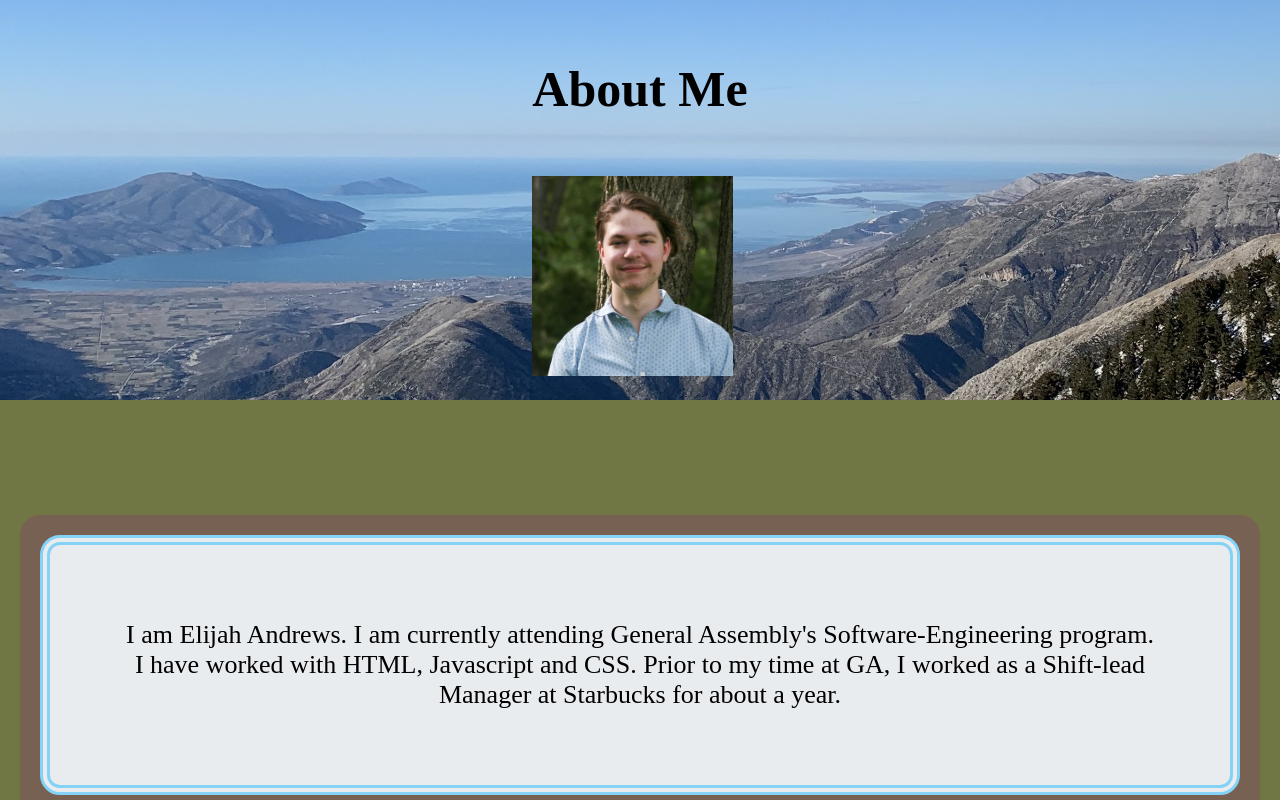
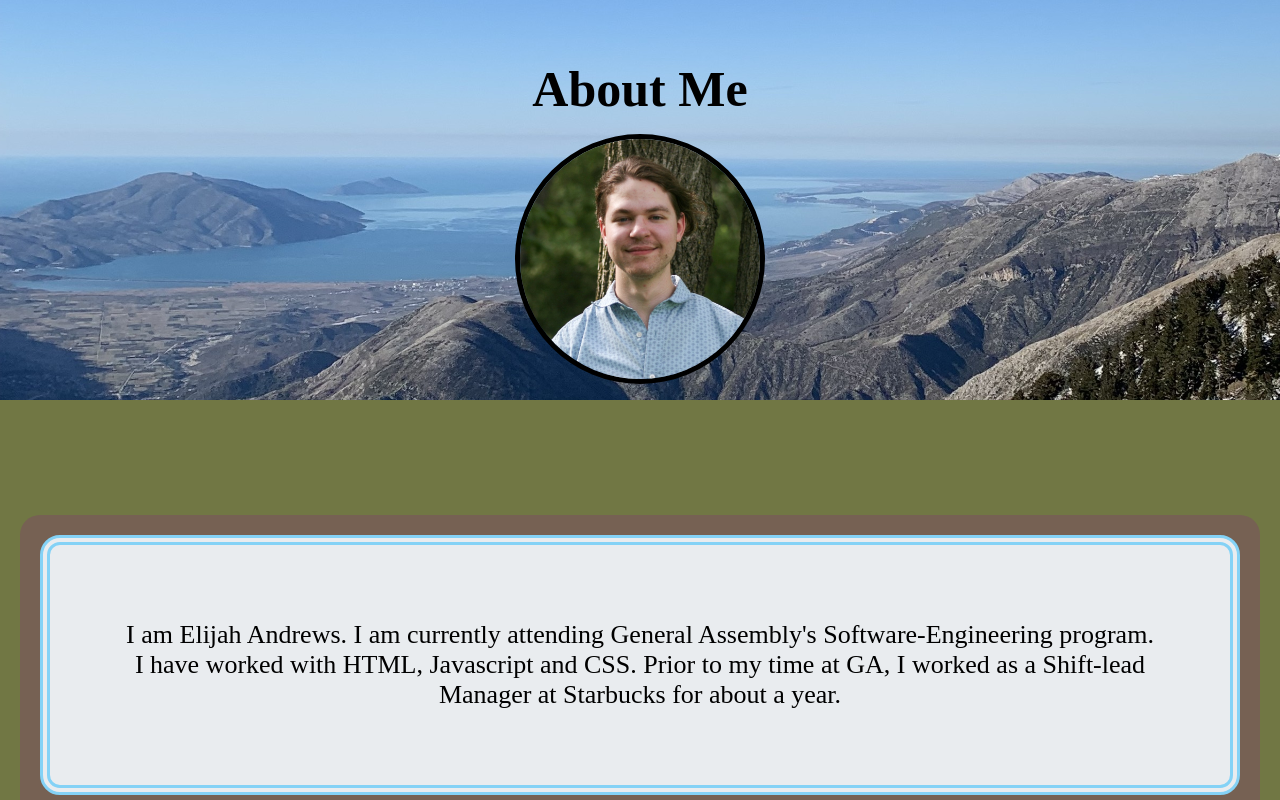
Before and after one commit to ElijahSMIAEL/elijah-andrews-portfolio, a plain HTML site: page html/about-page.html in a window 1280 px wide. Shown: the top 800 px of the page. Drawn offline with Linux system fonts and the light colour scheme.

Commit message:
finish basic about-page layout and content

```diff
--- a/css/style.css
+++ b/css/style.css
@@ -7,14 +7,16 @@
 #about-header {
   text-align: center;
   font-size: 50px;
-  margin-top: 60px;
+  margin: 60px 0px 0px;
 }
 #profile-pic {
-  height: 200px;
+  height: 240px;
+  border-radius: 50%;
+  border: solid 5px;
 }
 #about-top {
   display: grid;
-  justify-content: center;
+  justify-items: center;
   margin: 0px;
   grid-row: 1 / 2;
   background: url("/Images/File_010.jpeg");
```
